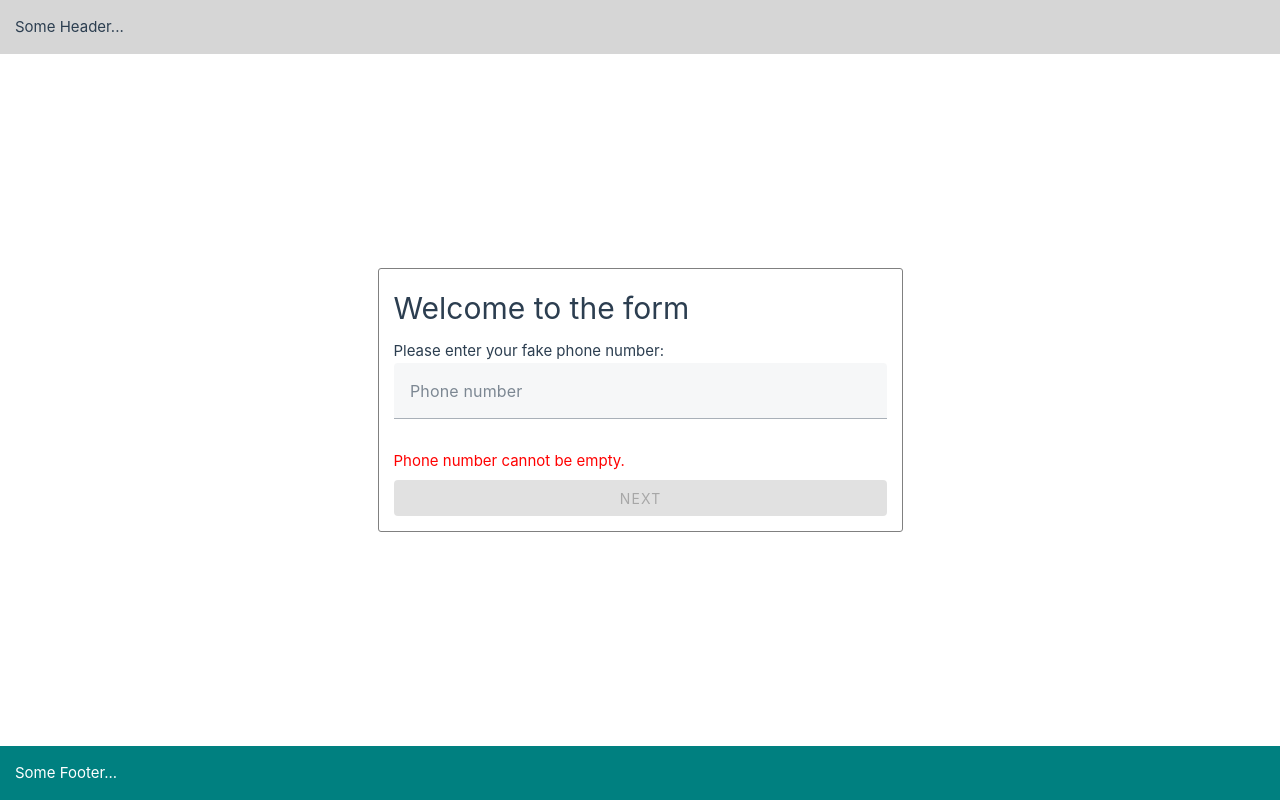
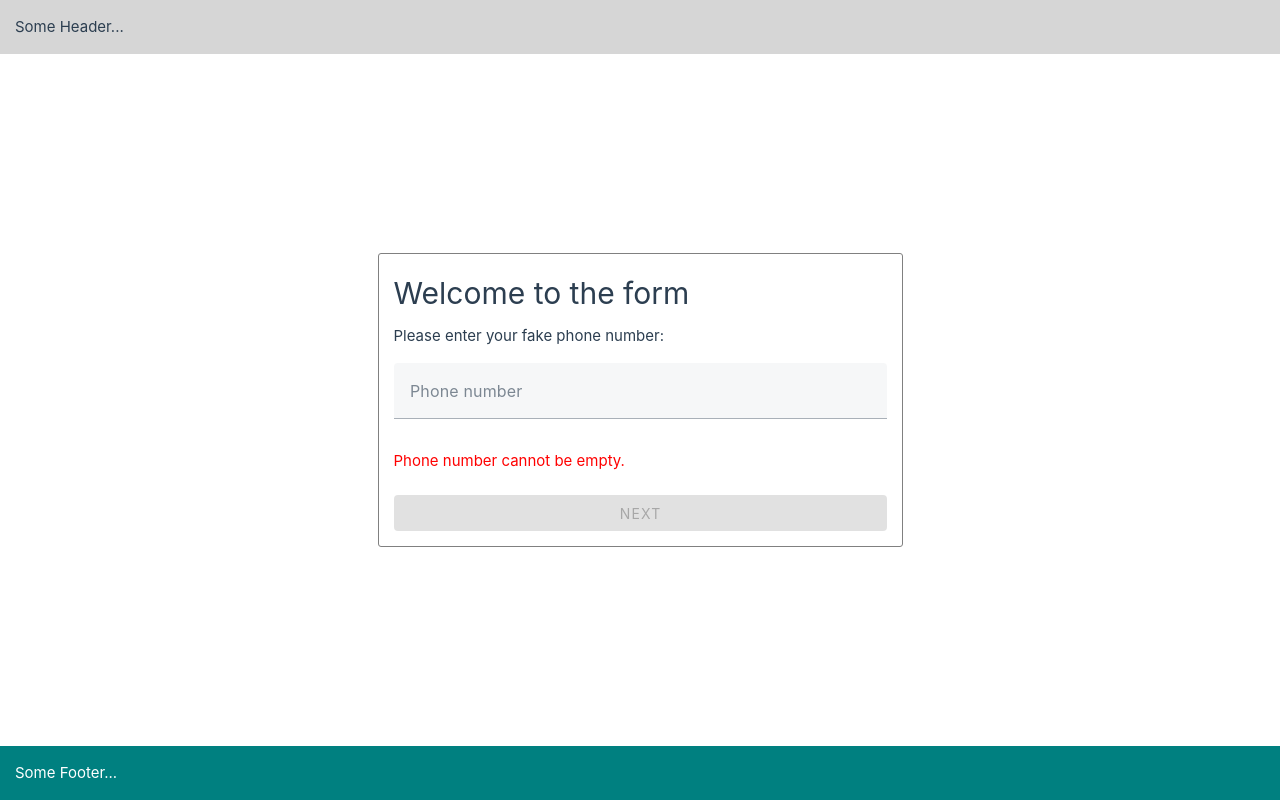
Before and after one commit to thepooyan/vue-test, a Vue app: page /form in a window 1280 px wide. Built offline with nearby package versions, Linux system fonts and the light colour scheme; the HTML template or start-up script is replaced by a standard one.

Commit message:
nothing!

```diff
--- a/src/views/Form.vue
+++ b/src/views/Form.vue
@@ -104,4 +104,7 @@ main {
  .error {
    color:red;
  }
+ p {
+   margin-bottom: 1em;
+ }
 </style>
```
